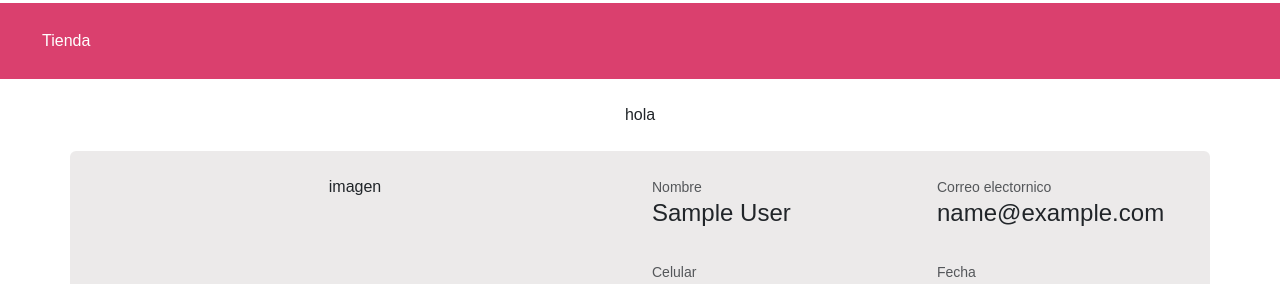
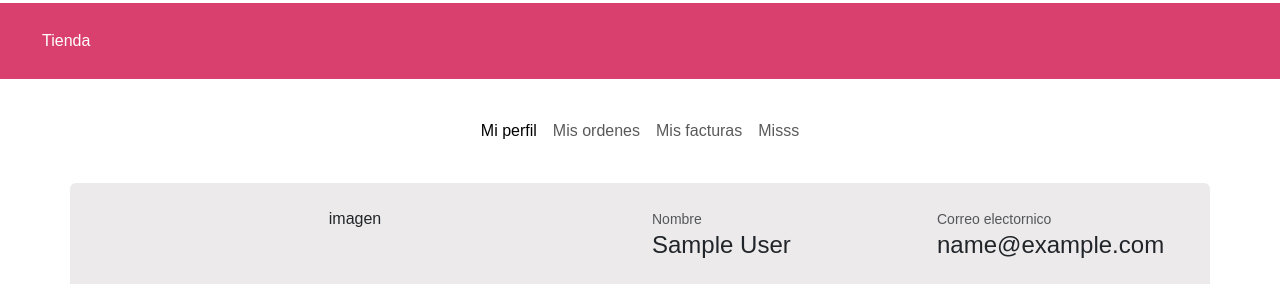
Before and after one commit to Edwin-DEV-py/TopChoice_Cherry, a Django app: page /user/profile/ in a window 1280 px wide. Shown: the part 125-409 px from the top of the page. Run offline with Django 4.2, Linux system fonts and the light colour scheme; the visitor is signed in with stand-in values (Sample User, id 1); data that the repository does not hold is empty; some web fonts are replaced.

Commit message:
arreglo en el perfil

```diff
--- a/TopChoice/templates/user/perfil.html
+++ b/TopChoice/templates/user/perfil.html
@@ -8,9 +8,21 @@
 {% include 'header.html' %}
 <br>
 <div class="container">
-    <div class="row">
-        <div class="col text-center">
-            hola
+    <div class="container d-flex justify-content-center align-items-center">
+        <div class="row">
+            <div class="col text-center navbar navbar-expand-sm">
+                <button class="navbar-toggler" type="button" data-bs-toggle="collapse" data-bs-target="#navperfil" aria-controls="navbarNavAltMarkup" aria-expanded="false" aria-label="Toggle navigation" id="perfil">
+                    <span class="navbar-toggler-icon"></span>
+                </button>
+                <div class="collapse navbar-collapse" id="navperfil">
+                    <div class="navbar-nav">
+                        <a class="nav-link active" aria-current="page" href="#">Mi perfil</a>
+                        <a class="nav-link" href="#">Mis ordenes</a>
+                        <a class="nav-link" href="#">Mis facturas</a>
+                        <a class="nav-link" href="#">Misss</a>
+                    </div>
+                </div>
+            </div>
         </div>
     </div>
     <br>
```
Also changed, not shown: TopChoice/TopChoice/static/css/perfil.css (line endings or trailing spaces).
